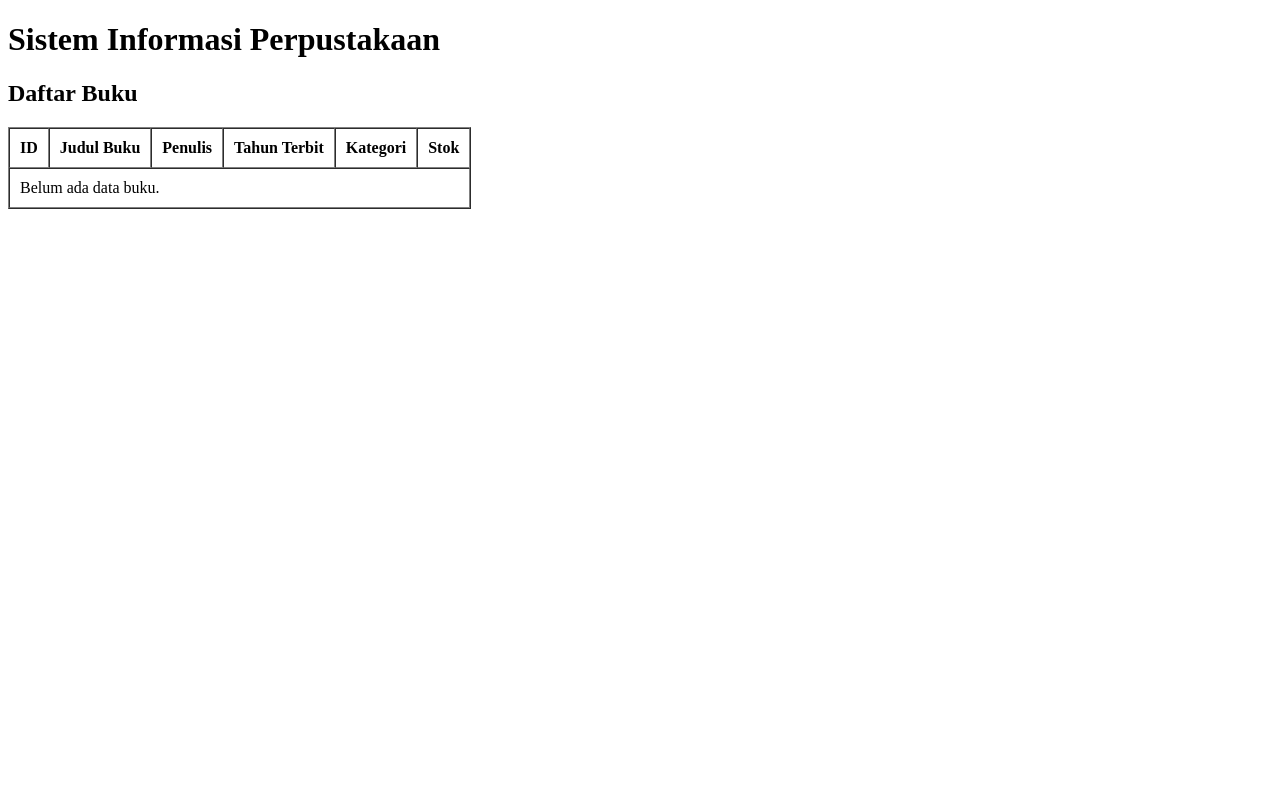
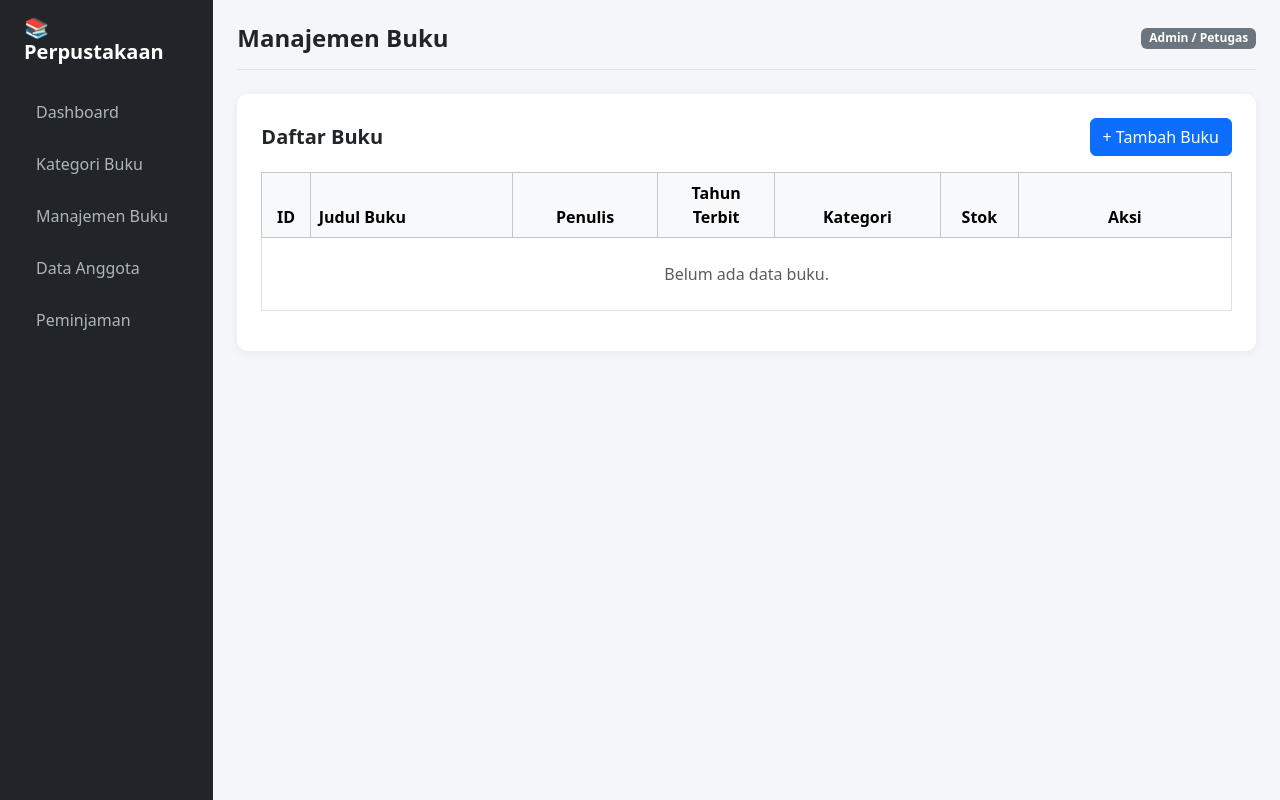
Before and after one commit to keysaavml/sistem-perpustakaan, a Laravel app: template resources/views/books/index.blade.php in a window 1280 px wide. Run offline with Laravel 12, Linux system fonts and the light colour scheme; the template is opened without the code that fills it, so the values that code supplies are empty.

Commit message:
Menambahkan fitur CRUD Book Management

```diff
--- a/resources/views/books/index.blade.php
+++ b/resources/views/books/index.blade.php
@@ -1,43 +1,66 @@
-<!DOCTYPE html>
-<html lang="id">
-<head>
-    <meta charset="UTF-8">
-    <meta name="viewport" content="width=device-width, initial-scale=1.0">
-    <title>Daftar Buku - Perpustakaan</title>
-</head>
-<body>
-    <h1>Sistem Informasi Perpustakaan</h1>
-    <h2>Daftar Buku</h2>
+@extends('layouts.app')
 
-    <table border="1" cellpadding="10" cellspacing="0">
-        <thead>
+@section('title', 'Manajemen Buku')
+
+@section('content')
+<div class="card p-4">
+    <div class="d-flex justify-content-between align-items-center mb-3">
+        <h5 class="fw-bold mb-0">Daftar Buku</h5>
+        <a href="{{ route('books.create') }}" class="btn btn-primary">+ Tambah Buku</a>
+    </div>
+
+    @if(session('success'))
+        <div class="alert alert-success alert-dismissible fade show">
+            {{ session('success') }}
+            <button type="button" class="btn-close" data-bs-dismiss="alert"></button>
+        </div>
+    @endif
+
+    <div class="table-responsive">
+        <table class="table table-bordered table-hover align-middle text-center">
+            <thead class="table-light">
                 <tr>
-                <th>ID</th>
-                <th>Judul Buku</th>
+                    <th width="5%">ID</th>
+                    <th class="text-start">Judul Buku</th>
                     <th>Penulis</th>
-                <th>Tahun Terbit</th>
+                    <th width="12%">Tahun Terbit</th>
                     <th>Kategori</th>
-                <th>Stok</th>
+                    <th width="8%">Stok</th>
+                    <th width="22%">Aksi</th>
                 </tr>
             </thead>
             <tbody>
-            @forelse ($books as $book)
+                @forelse($books as $book)
                 <tr>
                     <td>{{ $book->id }}</td>
-                    <td>{{ $book->title }}</td>
+                    <td class="text-start fw-semibold">{{ $book->title }}</td>
                     <td>{{ $book->author }}</td>
                     <td>{{ $book->year }}</td>
-                    <td>{{ $book->category->name }}</td>
+                    <td>
+                        <span class="badge bg-info text-dark">
+                            {{ $book->category->name ?? $book->category->nama_kategori ?? 'Tanpa Kategori' }}
+                        </span>
+                    </td>
                     <td>{{ $book->stock }}</td>
+                    <td>
+                        <div class="d-flex justify-content-center gap-1">
+                            <a href="{{ route('books.show', $book->id) }}" class="btn btn-sm btn-info text-white">Detail</a>
+                            <a href="{{ route('books.edit', $book->id) }}" class="btn btn-sm btn-warning">Edit</a>
+                            <form action="{{ route('books.destroy', $book->id) }}" method="POST" onsubmit="return confirm('Yakin ingin menghapus buku ini?')">
+                                @csrf
+                                @method('DELETE')
+                                <button type="submit" class="btn btn-sm btn-danger">Hapus</button>
+                            </form>
+                        </div>
+                    </td>
                 </tr>
                 @empty
                 <tr>
-                    <td colspan="6">
-                        Belum ada data buku.
-                    </td>
+                    <td colspan="7" class="text-muted py-4">Belum ada data buku.</td>
                 </tr>
                 @endforelse
             </tbody>
         </table>
-</body>
-</html>
+    </div>
+</div>
+@endsection
--- /dev/null
+++ b/resources/views/layouts/app.blade.php
@@ -0,0 +1,40 @@
+<!DOCTYPE html>
+<html lang="id">
+<head>
+    <meta charset="UTF-8">
+    <meta name="viewport" content="width=device-width, initial-scale=1.0">
+    <title>Sistem Informasi Perpustakaan</title>
+    <link href="https://cdn.jsdelivr.net/npm/bootstrap@5.3.2/dist/css/bootstrap.min.css" rel="stylesheet">
+    <style>
+        body { background-color: #f4f6f9; }
+        .sidebar { min-height: 100vh; background-color: #212529; color: #fff; }
+        .sidebar a { color: #adb5bd; text-decoration: none; padding: 12px 20px; display: block; border-radius: 6px; margin-bottom: 4px; }
+        .sidebar a:hover, .sidebar a.active { background-color: #0d6efd; color: #fff; }
+        .card { border: none; border-radius: 10px; box-shadow: 0 2px 10px rgba(0,0,0,0.06); }
+    </style>
+</head>
+<body>
+<div class="container-fluid">
+    <div class="row">
+        <nav class="col-md-2 d-none d-md-block sidebar p-3">
+            <h5 class="text-white fw-bold mb-4 px-2">📚 Perpustakaan</h5>
+            <a href="{{ url('/') }}" class="{{ request()->is('/') ? 'active' : '' }}">Dashboard</a>
+            <a href="{{ route('categories.index') }}" class="{{ request()->is('categories*') ? 'active' : '' }}">Kategori Buku</a>
+            <a href="{{ route('books.index') }}" class="{{ request()->is('books*') ? 'active' : '' }}">Manajemen Buku</a>
+            <a href="#">Data Anggota</a>
+            <a href="#">Peminjaman</a>
+        </nav>
+
+        <main class="col-md-10 ms-sm-auto px-md-4 py-4">
+            <div class="d-flex justify-content-between align-items-center pb-3 mb-4 border-bottom">
+                <h4 class="fw-bold mb-0">@yield('title', 'Sistem Informasi Perpustakaan')</h4>
+                <span class="badge bg-secondary">Admin / Petugas</span>
+            </div>
+
+            @yield('content')
+        </main>
+    </div>
+</div>
+<script src="https://cdn.jsdelivr.net/npm/bootstrap@5.3.2/dist/js/bootstrap.bundle.min.js"></script>
+</body>
+</html>
--- a/routes/web.php
+++ b/routes/web.php
@@ -12,3 +12,4 @@ Route::get('/buku', [BookController::class, 'index'])
     ->name('books.index');
 
 Route::resource('categories', CategoryController::class)->except('show');
+Route::resource('books', BookController::class);
```
Also changed, not shown: app/Http/Controllers/BookController.php (+68 -0 lines), resources/views/books/create.blade.php (added, +44 -0 lines), resources/views/books/edit.blade.php (added, +44 -0 lines), resources/views/books/show.blade.php (added, +20 -0 lines). Lines whose indentation alone changed are shown as unchanged.
